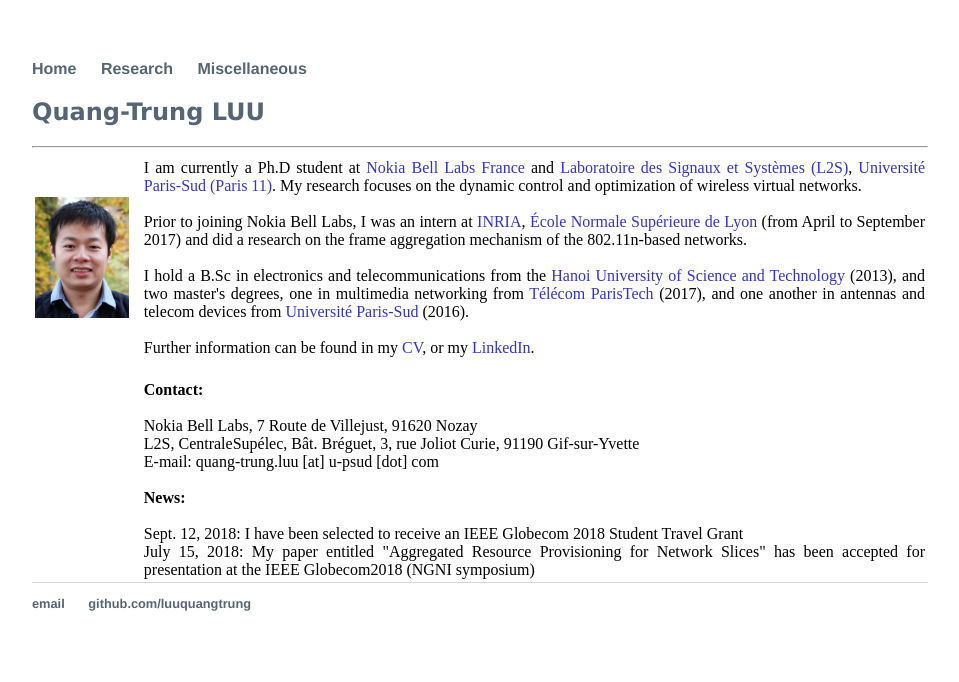
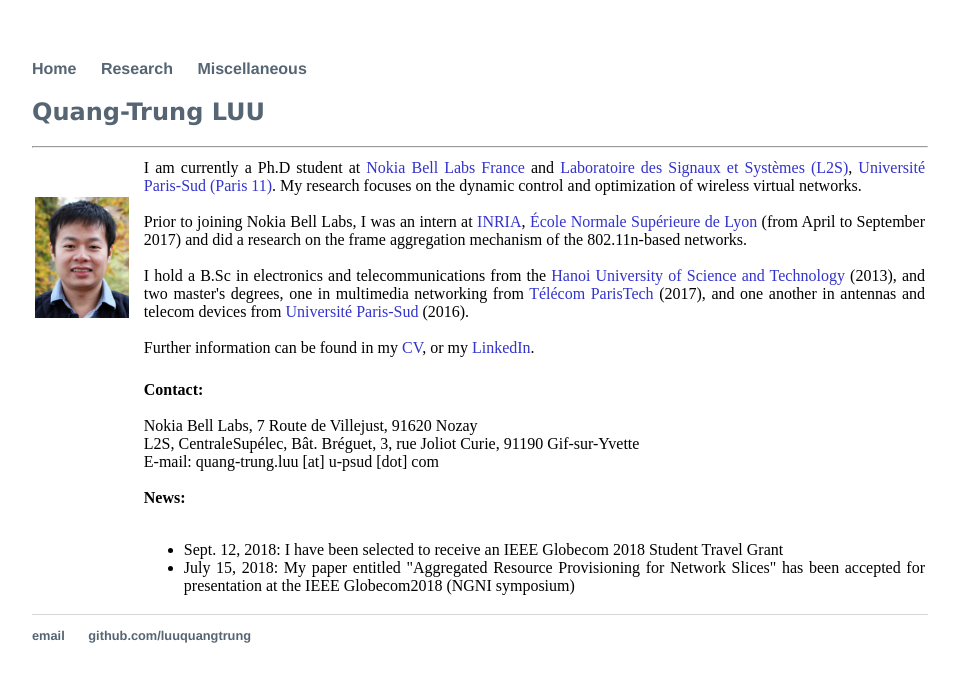
Before and after one commit to luuquangtrung/luuquangtrung.github.io_v1, a Jekyll site: the page built from index.html, in a window 1280 px wide. Shown: the top 682 px of the page, without its empty margins (160-1119 px from the left). Built offline with Jekyll 4.4.1, drawn with Linux system fonts in a browser that asks for light colours.

Commit message:
Update index.html

```diff
--- a/index.html
+++ b/index.html
@@ -58,11 +58,11 @@ title: Quang-Trung Luu
 			<div>&nbsp;</div>
 			<b>News:</b>
 			<div>&nbsp;</div>
-			<div>
-			Sept. 12, 2018: I have been selected to receive an IEEE Globecom 2018 Student Travel Grant <div>
-			<div>
-			July 15, 2018: My paper entitled "Aggregated Resource Provisioning for Network Slices" has been accepted for presentation at the IEEE Globecom2018 (NGNI symposium)<div>
-			<div>
+			<ul>
+				<li> Sept. 12, 2018: I have been selected to receive an IEEE Globecom 2018 Student Travel Grant </li>
+				<li> July 15, 2018: My paper entitled "Aggregated Resource Provisioning for Network Slices" has been
+				accepted for presentation at the IEEE Globecom2018 (NGNI symposium)</li>
+			</ul>
 		</td>
     </tr>
 </table>
```
